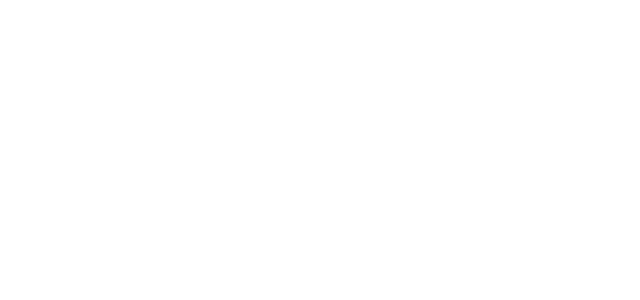
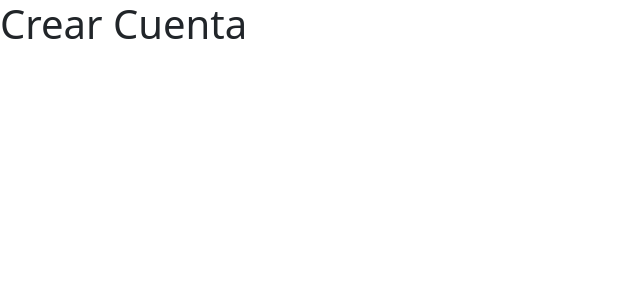
Before and after one commit to Rafa-x64/Komanda, a Vue app in the folder Komanda-web/: page /crear-cuenta in a window 1280 px wide. Before the commit this address had no page. Shown: the top 300 px of the page, without its empty margins (0-640 px from the left). Built offline with nearby package versions, Linux system fonts and the light colour scheme.

Commit message:
carpeta creada

```diff
--- a/Komanda-web/src/App.vue
+++ b/Komanda-web/src/App.vue
@@ -1,5 +1,6 @@
 <script setup lang="ts">
 import { RouterView } from 'vue-router';
+import KitchenStatus from './modules/kitchen/views/KitchenStatus.vue';
 </script>
 
 <template>
--- /dev/null
+++ b/Komanda-web/src/modules/singup/views/SingUp.vue
@@ -0,0 +1,12 @@
+<script setup lang='ts'>
+import { ref } from 'vue';
+
+</script>
+<template>
+    <div>
+        <h1>Crear Cuenta</h1>
+    </div>
+</template>
+<style scoped>
+
+</style>
--- a/Komanda-web/src/router/index.ts
+++ b/Komanda-web/src/router/index.ts
@@ -12,6 +12,11 @@ const router = createRouter({
             path: '/cocina',
             name: 'kitchen',
             component: () => import('../modules/kitchen/views/KitchenStatus.vue')
+        },
+        {
+            path: '/crear-cuenta',
+            name: 'sing-up',
+            component: () => import('../modules/singup/views/SingUp.vue')
         }
     ]
 });
```
